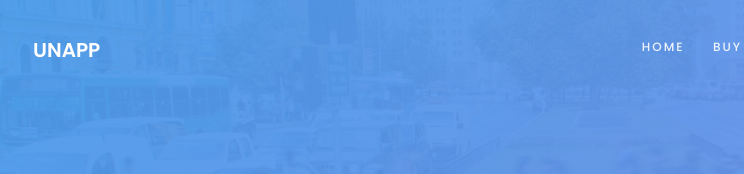
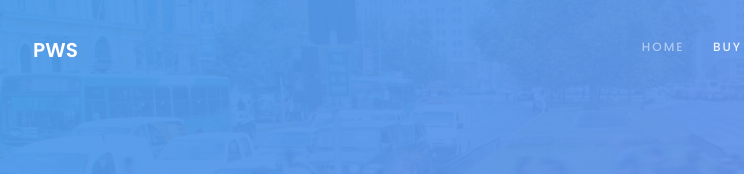
Before and after one commit to dsgorthy/platinum-wireless-solutions-website, a plain HTML site: page about.html in a window 1280 px wide. Shown: the top 174 px of the page, 37-781 px from the left. Drawn offline with nearby package versions, Linux system fonts and the light colour scheme; files whose address does not match are found by name.

Commit message:
Updated all menus

```diff
--- a/about.html
+++ b/about.html
@@ -58,11 +58,11 @@
 				<div class="container">
 					<div class="row">
 						<div class="col-md-2">
-							<div id="colorlib-logo"><a href="index.html">Unapp</a></div>
+							<div id="colorlib-logo"><a href="index.html">PWS</a></div>
 						</div>
 						<div class="col-md-10 text-right menu-1">
 							<ul>
-								<li><a href="index.html">Home</a></li>
+								<li class="active"><a href="index.html">Home</a></li>
 								<li><a href="buy.html">Buy</a></li>
 								<li><a href="sell.html">Sell</a></li>
 								<li><a href="fundraise.html">Fundraise</a></li>
```
Also changed, not shown: blog.html (+2 -2 lines), buy.html (+2 -2 lines), contact.html (+2 -2 lines), fundraise.html (+2 -2 lines), sell.html (+2 -2 lines).
